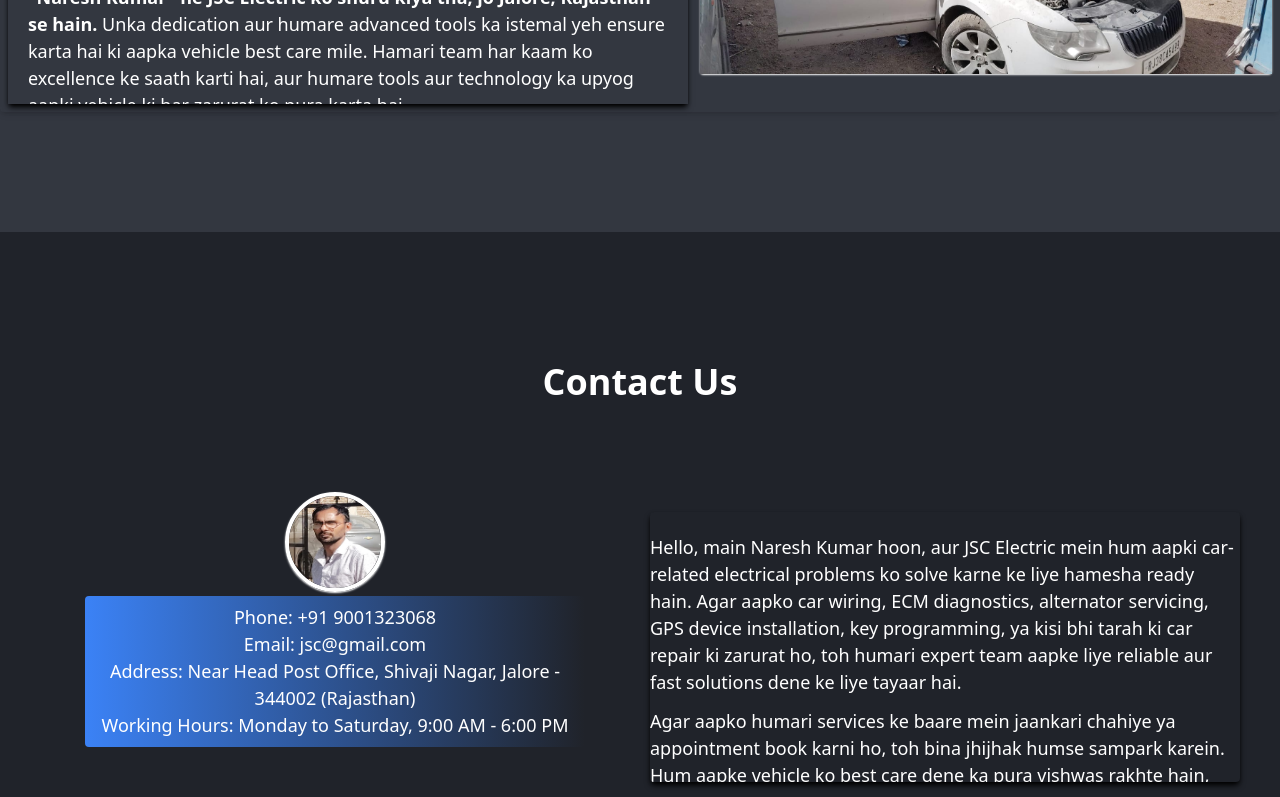
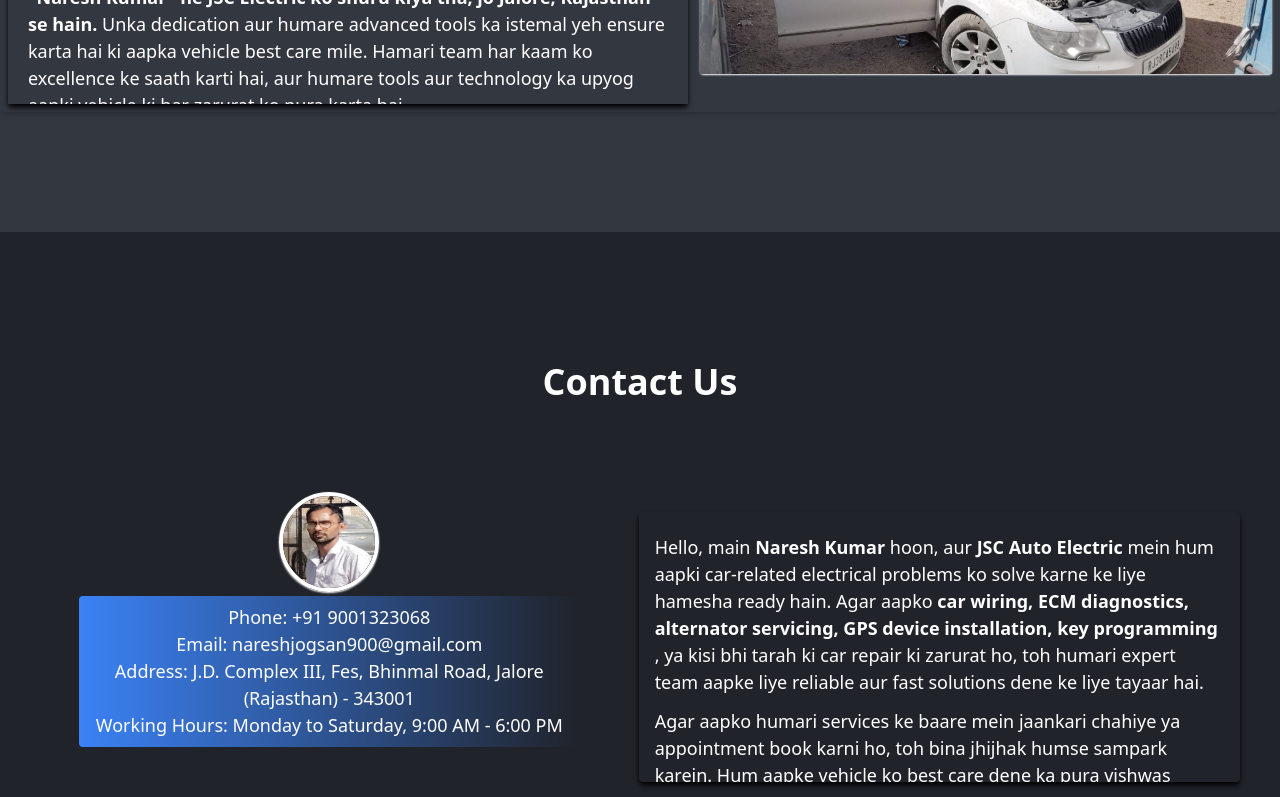
Before and after one commit to SureshJogshn/Jsc-auto-work, a React (Create React App) app: page / in a window 1280 px wide. Shown: the part 2000-2797 px from the top of the page. Built offline with nearby package versions, Linux system fonts and the light colour scheme.

Commit message:
jsc update

```diff
--- a/package.json
+++ b/package.json
@@ -5,6 +5,7 @@
   "private": true,
   "dependencies": {
     "cra-template": "1.2.0",
+    "lucide-react": "^0.474.0",
     "react": "^18.2.0",
     "react-dom": "^18.2.0",
     "react-icons": "^5.4.0",
--- a/src/App.js
+++ b/src/App.js
@@ -7,6 +7,7 @@ import { AiOutlineClose } from "react-icons/ai";
 import { AiOutlineMenu } from "react-icons/ai";
 import { useState } from 'react';
 import logo from './assets/logo.png'
+import ReadMore from './pages/ReadMore';
 
 function App() {
   const [toggle, setToggle] = useState(true);
@@ -35,7 +36,7 @@ function App() {
               cursor-pointer md:hidden block' />
           }
           {/* Responsive */}
-          <ul className={`md:hidden bg-[#1E201E] fixed top-[90px] h-screen w-full left-0 duration-500
+          <ul className={`md:hidden bg-[#1E201E] fixed top-[85px] h-screen w-full left-0 duration-500
           ${!toggle ? `left-0` : `left-[-100%]`}`}>
             <li className='border-b border-gray-500 p-3 font-bold text-[20px] duration-100 hover:bg-gradient-to-r cursor-pointer from-white text-white hover:text-black font-semibold
           hover:shadow-2xl'><Link to="/">Home</Link></li>
@@ -55,6 +56,7 @@ function App() {
       <Routes>
         <Route path='/' element={<HeroSection />} />
         <Route path='/login' element={<Login />} />
+        <Route path='/read' element={<ReadMore />} />
       </Routes>
     </>
   );
--- a/src/components/ContactUs.js
+++ b/src/components/ContactUs.js
@@ -12,17 +12,17 @@ export default function ContactUs() {
                     mx-auto border-white rounded-full' />
                     <div className='text-white md:w-[500px] mx-auto bg-gradient-to-r mt-1 text-black from-blue-500 p-2 rounded'>
                         <p>Phone: +91 9001323068</p>
-                        <p>Email: jsc@gmail.com</p>
-                        <p>Address: Near Head Post Office, Shivaji Nagar, Jalore - 344002 (Rajasthan)</p>
+                        <p>Email: nareshjogsan900@gmail.com</p>
+                        <p>Address: J.D. Complex III, Fes, Bhinmal Road, Jalore (Rajasthan) - 343001</p>
                         <p>Working Hours: Monday to Saturday, 9:00 AM - 6:00 PM</p>
                     </div>
                 </div>
-                <div className='md:w-[2000px] h-[200px] md:h-[270px] shadow-md shadow-black overflow-y-scroll md:overflow-auto
+                <div className='md:w-[2000px] p-4 h-[200px] md:h-[270px] shadow-md shadow-black overflow-y-scroll md:overflow-auto
                  overflow-hidden text-[15px] md:text-[18px] text-white rounded md:py-[10px] mt-[20px]'>
                     <p className='mt-3'>
-                        Hello, main Naresh Kumar hoon, aur JSC Electric mein hum aapki car-related electrical
-                        problems ko solve karne ke liye hamesha ready hain. Agar aapko car wiring, ECM diagnostics,
-                        alternator servicing, GPS device installation, key programming, ya kisi bhi tarah ki
+                        Hello, main <strong>Naresh Kumar</strong> hoon, aur <strong>JSC Auto Electric</strong> mein hum aapki car-related electrical
+                        problems ko solve karne ke liye hamesha ready hain. Agar aapko <strong>car wiring, ECM diagnostics,
+                            alternator servicing, GPS device installation, key programming </strong> ,  ya kisi bhi tarah ki
                         car repair ki zarurat ho, toh humari expert team aapke liye reliable aur fast solutions dene ke liye tayaar hai.</p>
                     <p className='mt-3'>
                         Agar aapko humari services ke baare mein jaankari chahiye ya appointment book karni ho,
--- a/src/components/Footer.js
+++ b/src/components/Footer.js
@@ -31,14 +31,14 @@ const Footer = () => {
                     <ul className='w-[250px] md:[500px]'>
                         <h2 className='text-[16px] md:text-[19px] text-white font-semibold mb-2'><span>📞 </span>Contact:</h2>
                         <p className='text-[10px] md:text-[16px] mt-2 text-white '><span className='md:text-[20px]'>📲 </span> +91 9001323068</p>
-                        <p className='text-[10px] md:text-[16px] mt-2 text-white '><span className='md:text-[20px]'>📧 </span> jsc.electric@gmail.com</p>
+                        <p className='text-[10px] md:text-[16px] mt-2 text-white '><span className='md:text-[20px]'>📧 </span> nareshjogsan900@gmail.com</p>
                     </ul>
                 </div>
                 <div className='flex flex-col gap-5 md:gap-5 jusitfy-center items-center'>
                     {/* // Responsive */}
                     <div className='text-center md:w-[400px]'>
                         <h2 className='text-[15px] md:text-[19px] text-white font-semibold mb-2'>📍 Address: </h2>
-                        <p className='text-white text-[12px] md:text-[19px]'> Near Head Post Office, Shivaji Nagar, Jalore - 344002 (Rajasthan)</p>
+                        <p className='text-white text-[12px] md:text-[19px]'> J.D. Complex III, Fes, Bhinmal Road, Jalore (Rajasthan) - 343001</p>
                     </div>
                     <ul className='flex gap-5 justify-center items-center'>
                         <li className='corsor-pointer text-white text-[14px] md:text-[19px] font-semibold'>📱 Follow Us:</li>
--- a/src/components/HeroSection.js
+++ b/src/components/HeroSection.js
@@ -8,8 +8,12 @@ import ContactUs from './ContactUs';
 import Footer from './Footer';
 import logo from '../assets/logo.png';
 import { Link } from 'react-router-dom';
+import { useNavigate } from 'react-router-dom';
+
 const HeroSection = () => {
     const typedElement = useRef(null);
+    const navigate = useNavigate();
+
     useEffect(() => {
         const typedOptions = {
             strings: ["ECM Diagnostics", "Key Programming", "Remote Services", "Self-Starter Repair", "Alternator Repair",
@@ -38,8 +42,12 @@ const HeroSection = () => {
                             <p className='text-white'> <span className='text-white' ref={typedElement}></span></p>
 
                             <ul className='flex flex-col gap-3 mt-8'>
-                                <li className='border border-white text-[14px] bg-white hover:bg-gray-300 font-semibold tracking-wide rounded-lg text-black text-center w-[250px] py-2'><Link>Read More</Link></li>
-                                <li className='border border-white text-[14px] bg-white hover:bg-gray-300 font-semibold tracking-wide rounded-lg text-black text-center w-[250px] py-2'><Link>Sign in</Link></li>
+                                <button onClick={() => navigate("/read")} className='border border-white text-[14px] bg-white hover:bg-gray-300
+                                 font-semibold tracking-wide rounded-lg text-black text-center w-[250px] py-2'>
+                                    Read More</button>
+                                <li className='border border-white text-[14px] bg-white hover:bg-gray-300
+                                 font-semibold tracking-wide rounded-lg text-black text-center w-[250px] py-2'>
+                                    <Link>Sign in</Link></li>
                             </ul>
                         </div>
                     </div>
--- /dev/null
+++ b/src/pages/ReadMore.js
@@ -0,0 +1,12 @@
+import React from 'react'
+
+export default function ReadMore() {
+    return (
+        <div className='w-full h-screen bg-blue-400 mt-[85px] md:mt-[75px]'>
+            <div className='max-w-[1240px border-2 border-black]'>
+                <h2>hellow World</h2>
+
+            </div>
+        </div>
+    )
+}
--- /dev/null
+++ b/src/readUser.js
@@ -0,0 +1,3 @@
+const readUser = [
+    {}
+]
```
Also changed, not shown: 1 other file (tests, documents, lock files or other folders).
